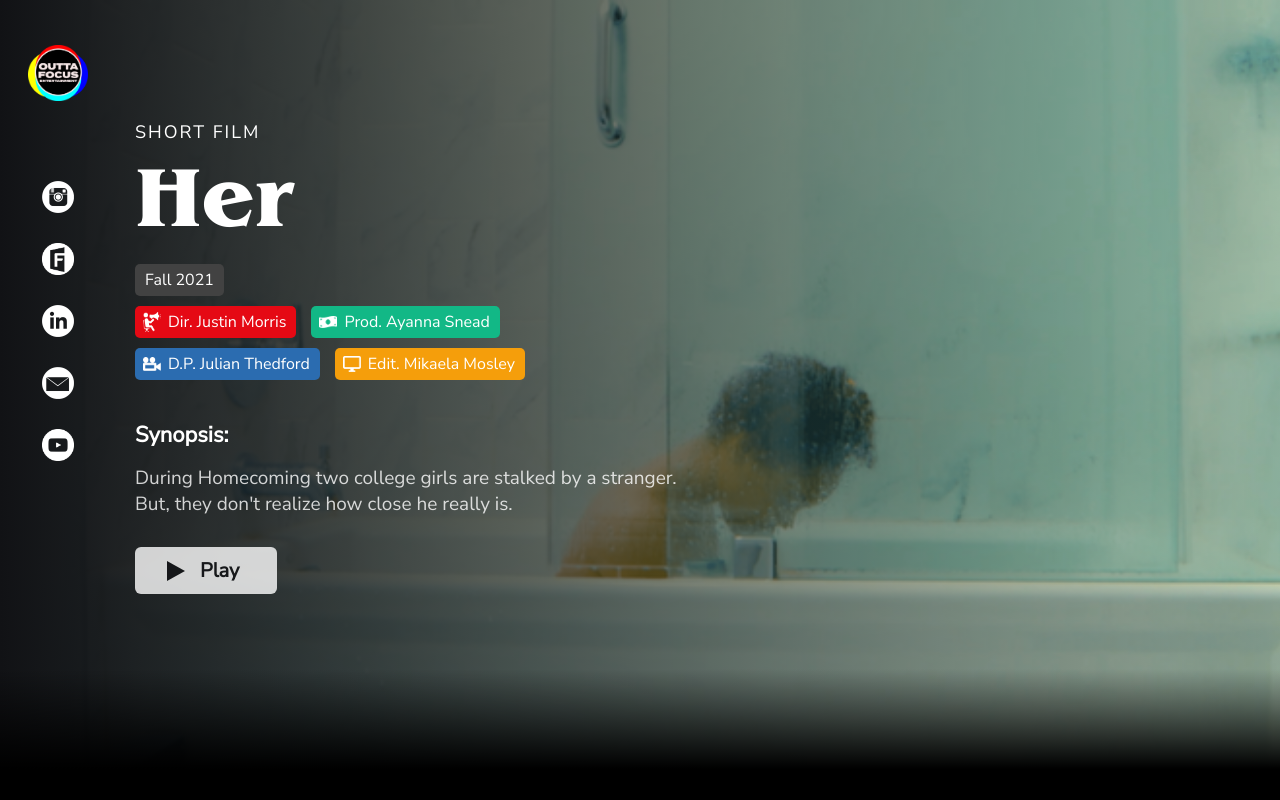
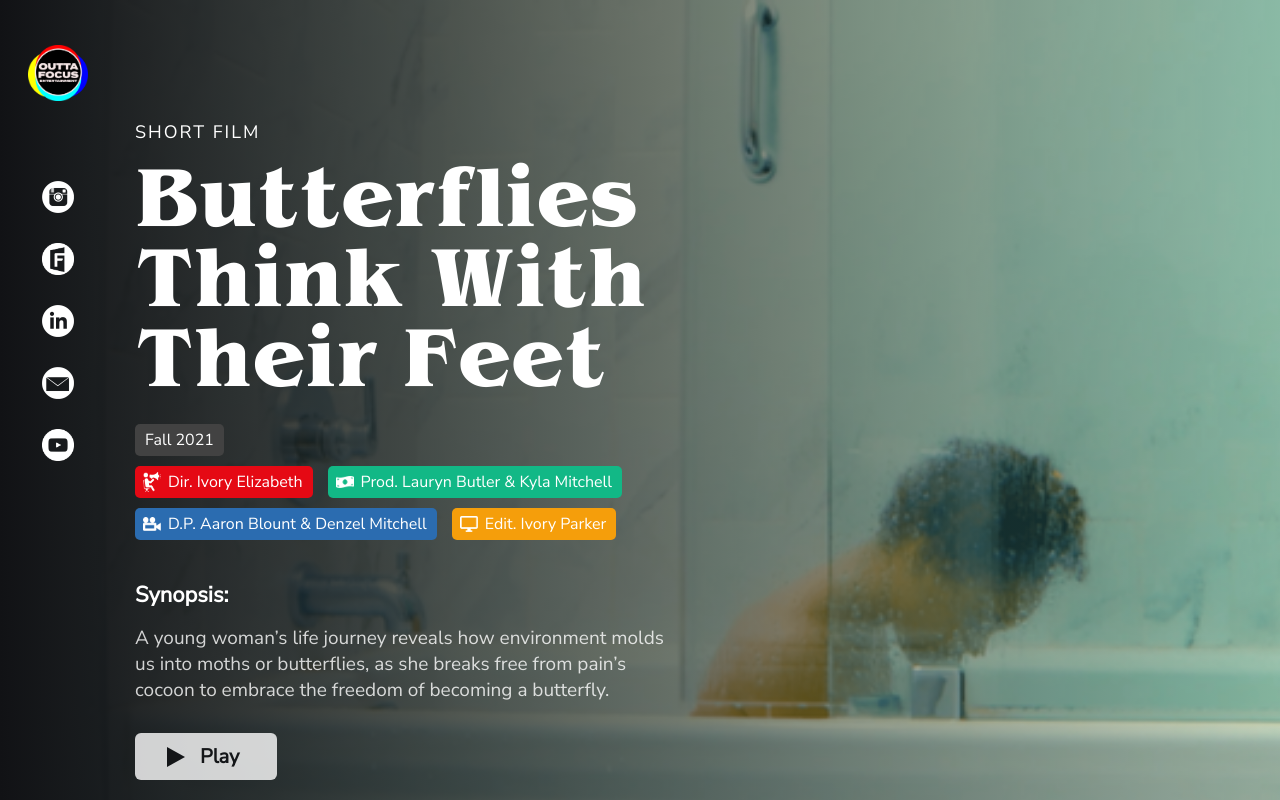
Before and after one commit to willhoppin/howard-thesis-2, an Angular app: page /butterflies in a window 1280 px wide. Built offline with nearby package versions, Linux system fonts and the light colour scheme.

Commit message:
butterflies

```diff
--- a/src/app/feature-pages/coding/butterflies/butterflies.component.html
+++ b/src/app/feature-pages/coding/butterflies/butterflies.component.html
@@ -6,32 +6,33 @@
                 <div class="w-series">
                     <div class="series">SHORT FILM</div>
                 </div>
-                <div class="series-title">Her</div>
+                <div class="series-title">Butterflies Think With Their Feet</div>
                 <div class="info-bar">
                     <div class="date">Fall 2021</div>
                     <div class="episodes">1 Episode</div>
                     <div class="tools">
                         <div class="tag director">
                             <img class="tag-icon" src="/assets/tags/dir.png"/>
-                            <div class="tag-text">Dir. Justin Morris</div>
+                            <div class="tag-text">Dir. Ivory Elizabeth</div>
                         </div>
                         <div class="tag producer">
                             <img class="tag-icon" src="/assets/tags/prod.png"/>
-                            <div class="tag-text">Prod. Ayanna Snead</div>
+                            <div class="tag-text">Prod. Lauryn Butler & Kyla Mitchell</div>
                         </div>
                         <div class="tag dp">
                             <img class="tag-icon" src="/assets/tags/dp.png"/>
-                            <div class="tag-text">D.P. Julian Thedford</div>
+                            <div class="tag-text">D.P. Aaron Blount & Denzel Mitchell</div>
                         </div>
                         <div class="tag editor">
                             <img class="tag-icon" src="/assets/tags/edit.png"/>
-                            <div class="tag-text">Edit. Mikaela Mosley</div>
+                            <div class="tag-text">Edit. Ivory Parker</div>
                         </div>
                     </div>
                 </div>
                 <div class="episode-title">Synopsis:</div>
                 <div class="episode-description">
-                    During Homecoming two college girls are stalked by a stranger. But, they don't realize how close he really is.                <a class="link" href="https://youtu.be/vyHthRq4wVM" target="_blank">
+                    A young woman’s life journey reveals how environment molds us into moths or butterflies, as she breaks free from pain’s cocoon to embrace the freedom of becoming a butterfly.
+                <a class="link" href="https://youtu.be/WlA3tVGlzVs" target="_blank">
                     <div class="play-button">
                         <div class="play"></div>
                         Play
```
